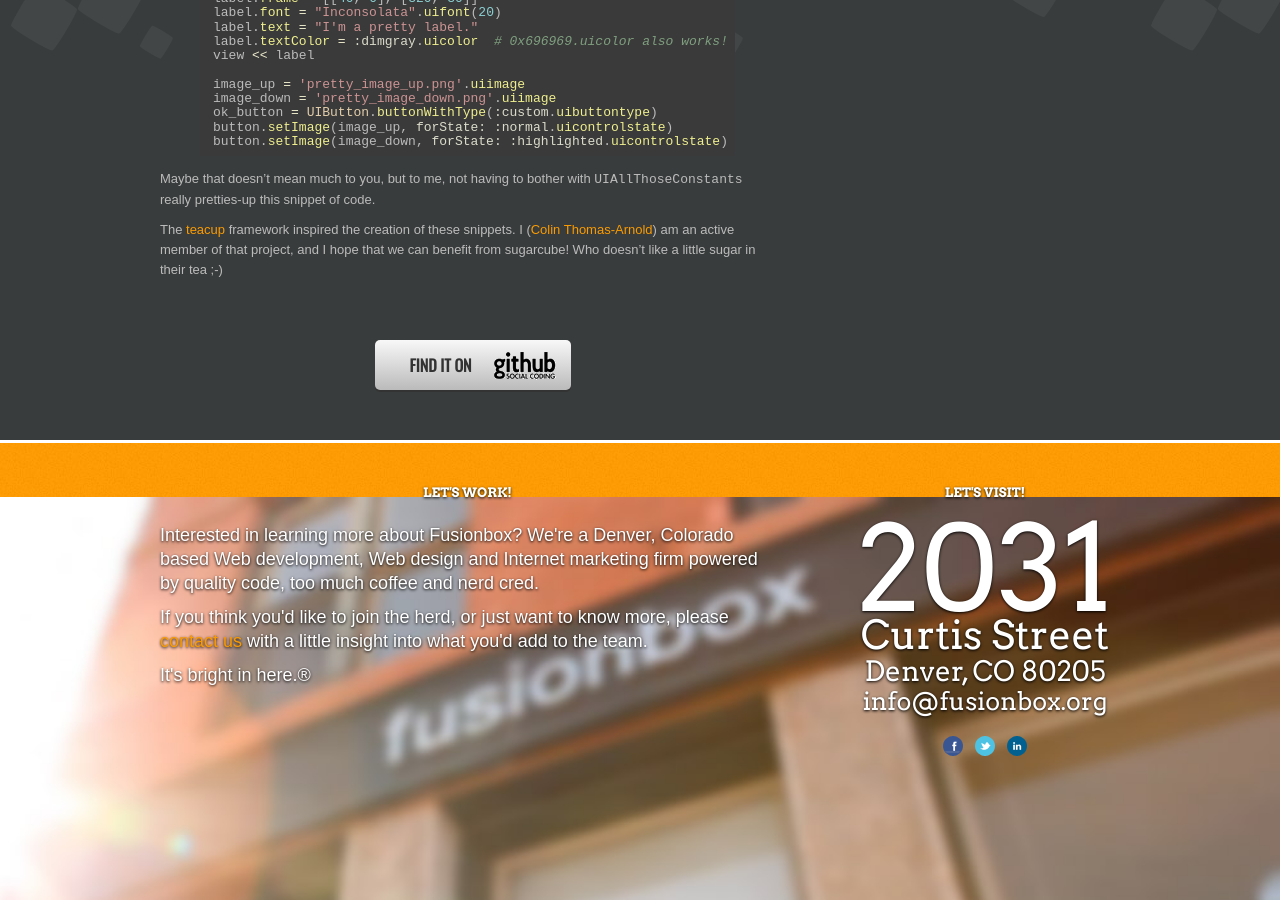
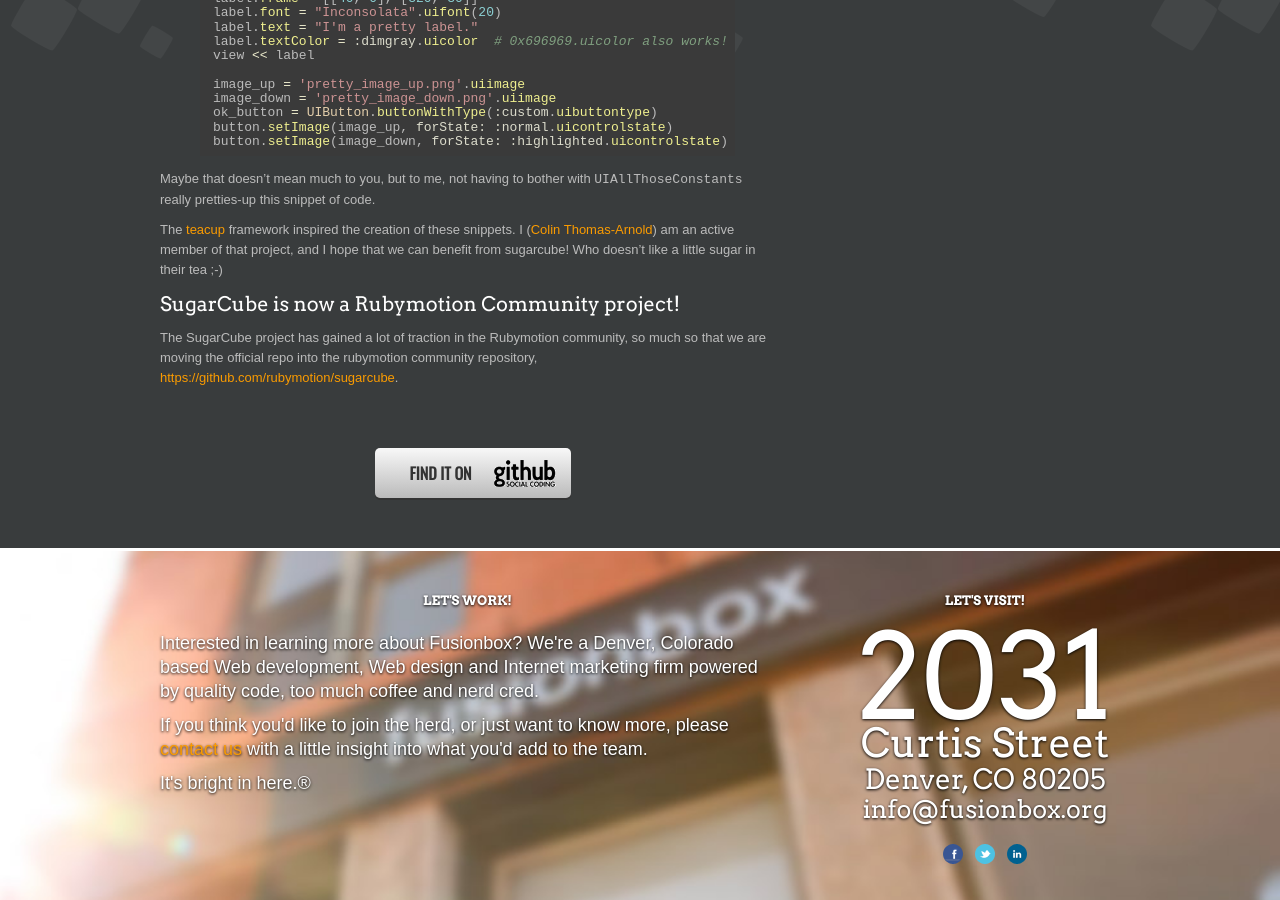
Before and after one commit to fusionbox/fusionbox.github.com, a Jekyll site: the page built from projects/_posts/2012-05-18-rubymotion-sugarcube.md, in a window 1280 px wide and 900 px high, scrolled down 949 px. Built offline with Jekyll 4.4.1, drawn with Linux system fonts in a browser that asks for light colours; some web fonts are replaced.

Commit message:
moving to rubymotion community

```diff
--- a/projects/_posts/2012-05-18-rubymotion-sugarcube.md
+++ b/projects/_posts/2012-05-18-rubymotion-sugarcube.md
@@ -2,7 +2,7 @@
 title: rubymotion-sugarcube
 layout: post
 tagline: Extensions to built-in Ruby class to make Rubymotion development more idiomatic
-github: http://github.com/fusionbox/sugarcube
+github: http://github.com/rubymotion/sugarcube
 image: /image/project_rubymotion.png
 ---
 Fusionbox is excited about the announcement of [Rubymotion][], and to celebrate
@@ -74,6 +74,12 @@ The [teacup][] framework inspired the creation of these snippets.  I ([Colin
 Thomas-Arnold][]) am an active member of that project, and I hope that we can
 benefit from sugarcube!  Who doesn't like a little sugar in their tea ;-)
 
+## SugarCube is now a Rubymotion Community project!
+
+The SugarCube project has gained a lot of traction in the Rubymotion community,
+so much so that we are moving the official repo into the rubymotion community
+repository, <https://github.com/rubymotion/sugarcube>.
+
 [Rubymotion]: http://rubymotion.com
 [teacup]: http://rubymotion.github.com/teacup
 [Colin Thomas-Arnold]: https://github.com/colinta
```
